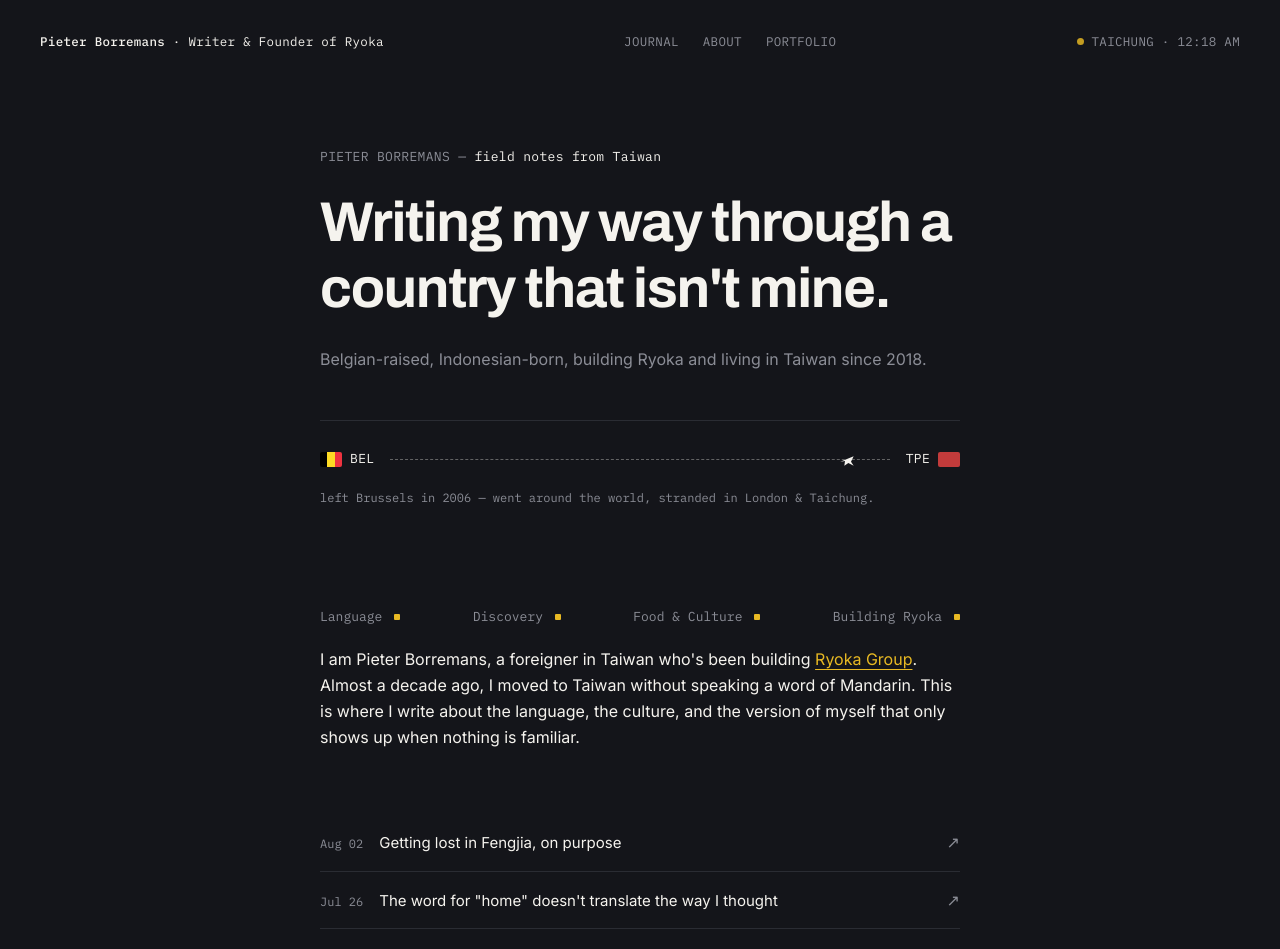
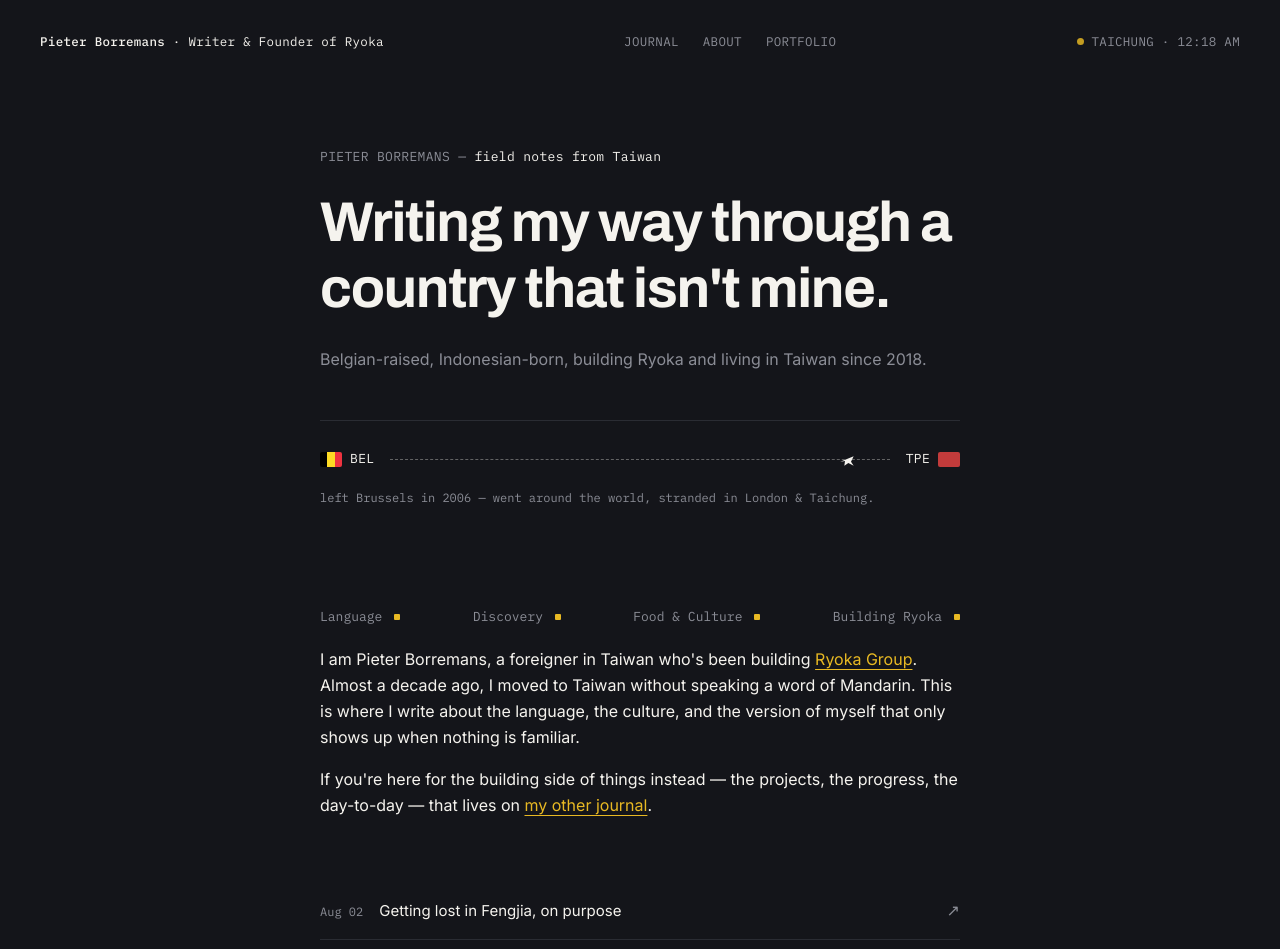
Before and after one commit to sillyledger/personal, a Next.js app: page / in a window 1280 px wide. Shown: the top 949 px of the page. Built offline with nearby package versions, Linux system fonts and the light colour scheme.

Commit message:
Update AboutParagraph.tsx

```diff
--- a/components/AboutParagraph.tsx
+++ b/components/AboutParagraph.tsx
@@ -1,6 +1,6 @@
 export default function AboutParagraph() {
   return (
-    <section className="max-w-[720px] mx-auto px-10 pb-16">
+    <section className="max-w-[720px] mx-auto px-10 pb-16 space-y-4">
       <p className="text-[16px] leading-relaxed text-ink">
         I am Pieter Borremans, a foreigner in Taiwan who&apos;s been building{" "}
         <a
@@ -15,6 +15,19 @@ export default function AboutParagraph() {
         Mandarin. This is where I write about the language, the culture, and
         the version of myself that only shows up when nothing is familiar.
       </p>
+      <p className="text-[16px] leading-relaxed text-ink">
+        If you&apos;re here for the building side of things instead — the
+        projects, the progress, the day-to-day — that lives on{" "}
+        <a
+          href="https://pieterborremans.com"
+          target="_blank"
+          rel="noopener noreferrer"
+          className="text-accent underline decoration-1 underline-offset-4 hover:opacity-70 transition-opacity"
+        >
+          my other journal
+        </a>
+        .
+      </p>
     </section>
   );
 }
```
